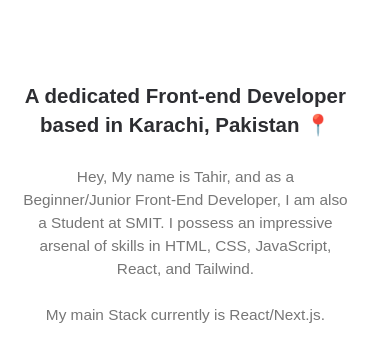
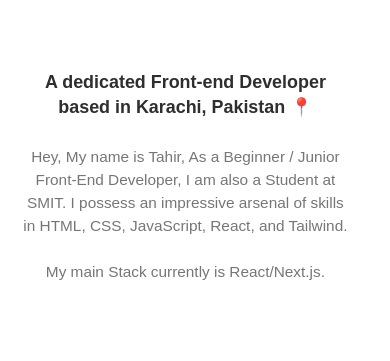
Before and after one commit to tahiee/Tahir.DevProtfolio, a React (Vite) app: page /about in a window 390 px wide. Shown: the part 421-782 px from the top of the page. Built offline with nearby package versions, Linux system fonts and the light colour scheme.

Commit message:
about-text-size

```diff
--- a/src/components/About.jsx
+++ b/src/components/About.jsx
@@ -20,7 +20,7 @@ const About = () => {
                     <h3>About me</h3>
                     <h4>A dedicated Front-end Developer <br /> based in Karachi, Pakistan 📍</h4>
                     <p>
-                        Hey, My name is Tahir, and as a Beginner/Junior Front-End Developer, I am also a Student at SMIT. I possess an impressive arsenal of skills in HTML, CSS, JavaScript, React, and Tailwind.
+                        Hey, My name is Tahir, As a Beginner / Junior Front-End Developer, I am also a Student at SMIT. I possess an impressive arsenal of skills in HTML, CSS, JavaScript, React, and Tailwind.
                         <br /><br />
                         My main Stack currently is React/Next.js.
                     </p>
--- a/src/components/App.css
+++ b/src/components/App.css
@@ -283,7 +283,8 @@
     }
 
     .text-side h4 {
-        font-size: 1.6rem !important;
+        margin-top: -1rem !important;
+        font-size: 1.4rem !important;
     }
 
     .text-side p {
```
